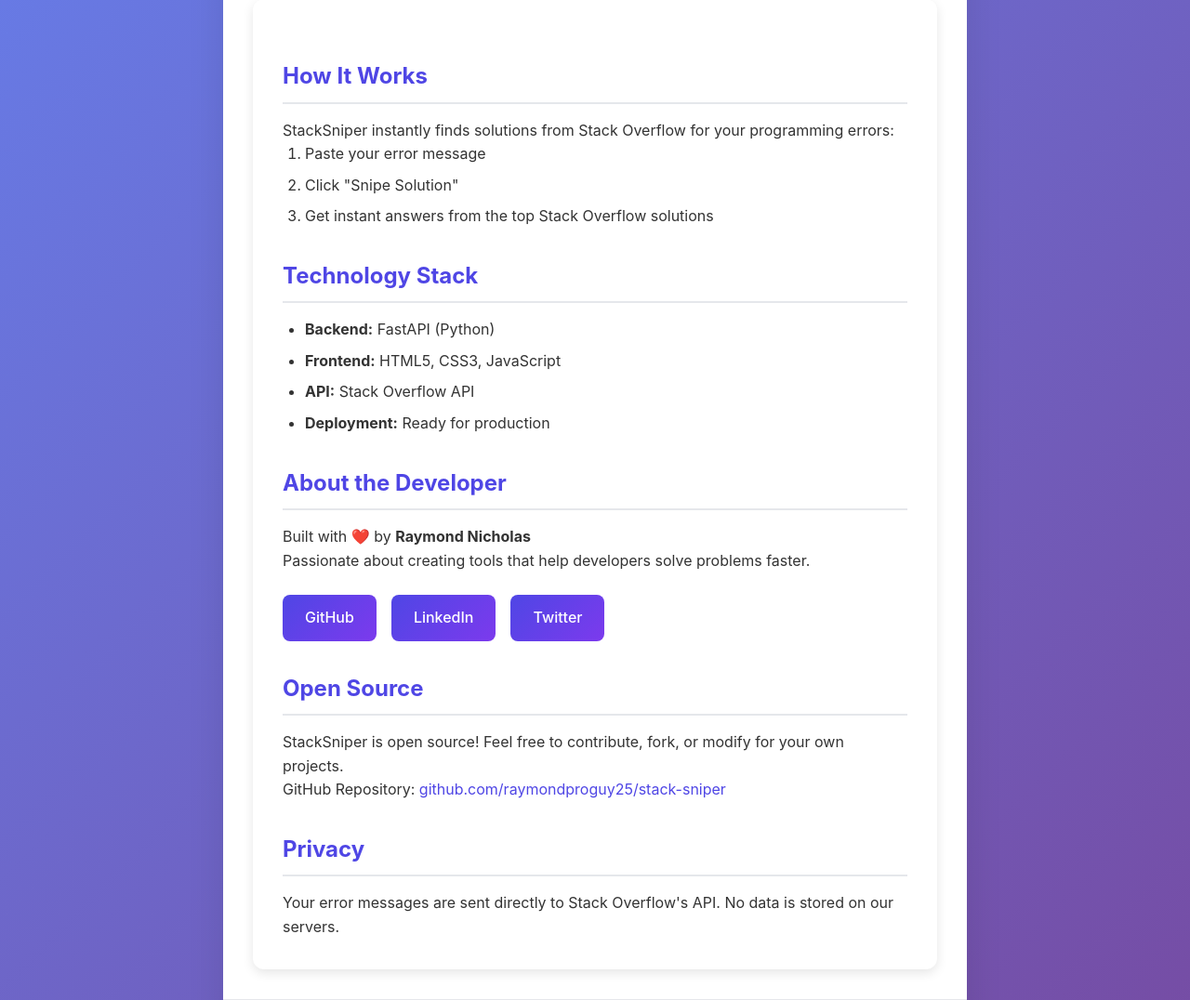
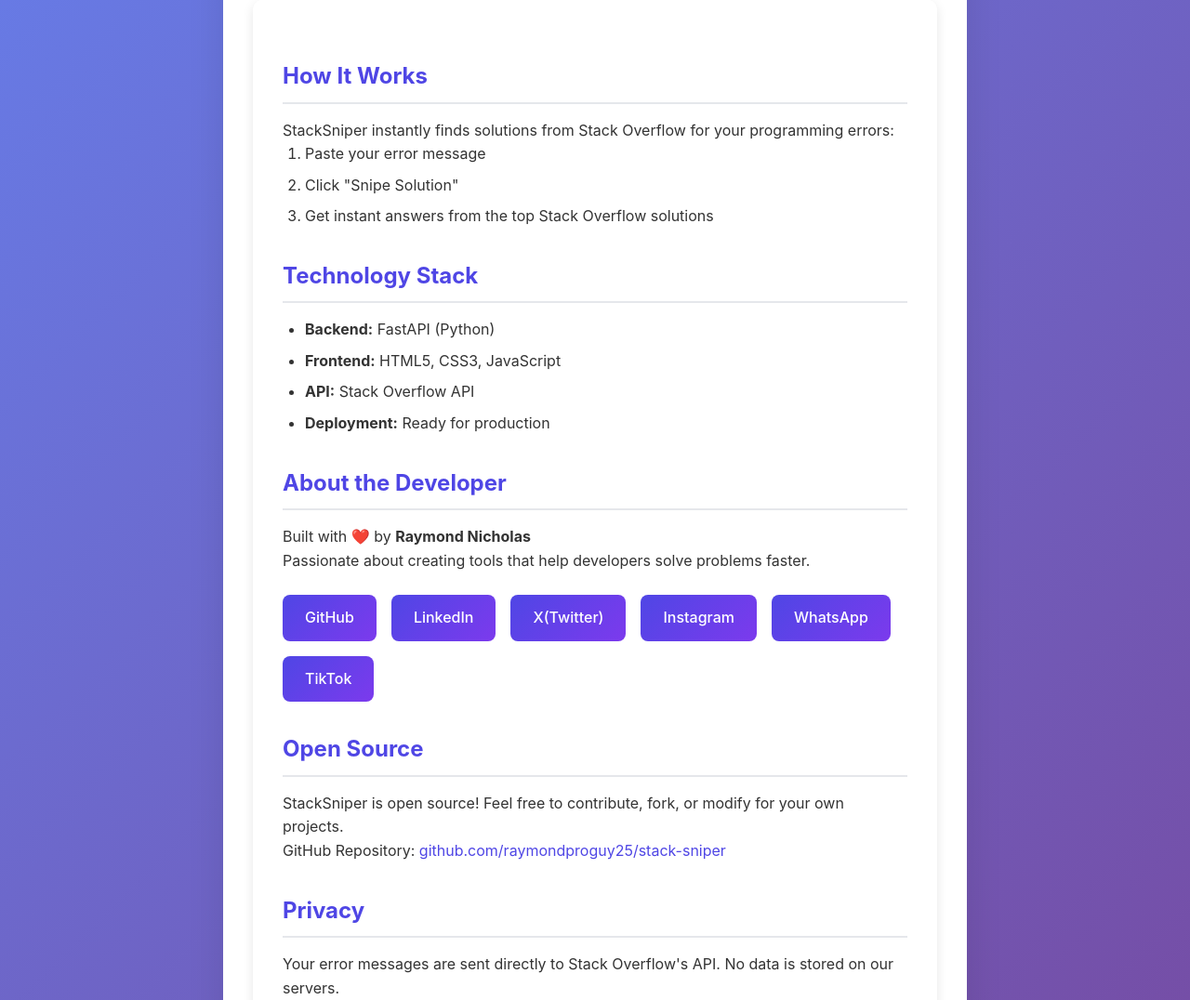
Before and after one commit to raymondproguy/stack-sniper, a Python web app: template src/templates/about.html in a window 1280 px wide. Shown: the part 217-1293 px from the top of the page at 93% size. Run offline with Jinja, Linux system fonts and the light colour scheme; the template is opened without the code that fills it, so the values that code supplies are empty.

Commit message:
fix: chaneged some codes to avoid errors in main file

```diff
--- a/src/main.py
+++ b/src/main.py
@@ -11,6 +11,7 @@ from slowapi.errors import RateLimitExceeded
 from slowapi.middleware import SlowAPIMiddleware
 import logging
 from scraper import get_so_answer
+from starlette.responses import Response
 
 # Set up logging
 logging.basicConfig(level=logging.INFO)
@@ -125,7 +126,7 @@ async def health_check():
 @app.get("/favicon.ico")
 async def favicon():
     """Avoid favicon errors."""
-    return JSONResponse(status_code=204)
+    return JSONResponse(content=None, status_code=204)
 
 # Additional routes for better UX
 @app.get("/about")
--- a/src/templates/about.html
+++ b/src/templates/about.html
@@ -36,10 +36,14 @@
                 <p>Passionate about creating tools that help developers solve problems faster.</p>
 
                 <div class="developer-links">
-                    <a href="https://github.com/raymondproguy25" target="_blank" class="link-btn">GitHub</a>
-                    <a href="https://linkedin.com/in/raymondnicholas" target="_blank" class="link-btn">LinkedIn</a>
-                    <a href="https://twitter.com/raymondproguy" target="_blank" class="link-btn">Twitter</a>
+                    <a href="https://github.com/raymondproguy25" class="link-btn">GitHub</a>
+                    <a href="https://www.linkedin.com/in/raymond-pro-guy-218ba2359?utm_source=share&utm_campaign=share_via&utm_content=profile&utm_medium=android_app" class="link-btn">LinkedIn</a>
+                    <a href="https://x.com/raymondproguy?s=08" class="link-btn">X(Twitter)</a>
+                    <a href="https://www.instagram.com/raymondproguy2?igsh=bmkxYW4zNTRva3I5" class="link-btn">Instagram</a>
+                    <a href="https://wa.me/2347075937777" class="link-btn">WhatsApp</a>
+                    <a href="https://tiktok.com/@raymondproguy" class="link-btn">TikTok</a>
                 </div>
+
 
                 <h2>Open Source</h2>
                 <p>StackSniper is open source! Feel free to contribute, fork, or modify for your own projects.</p>
```
